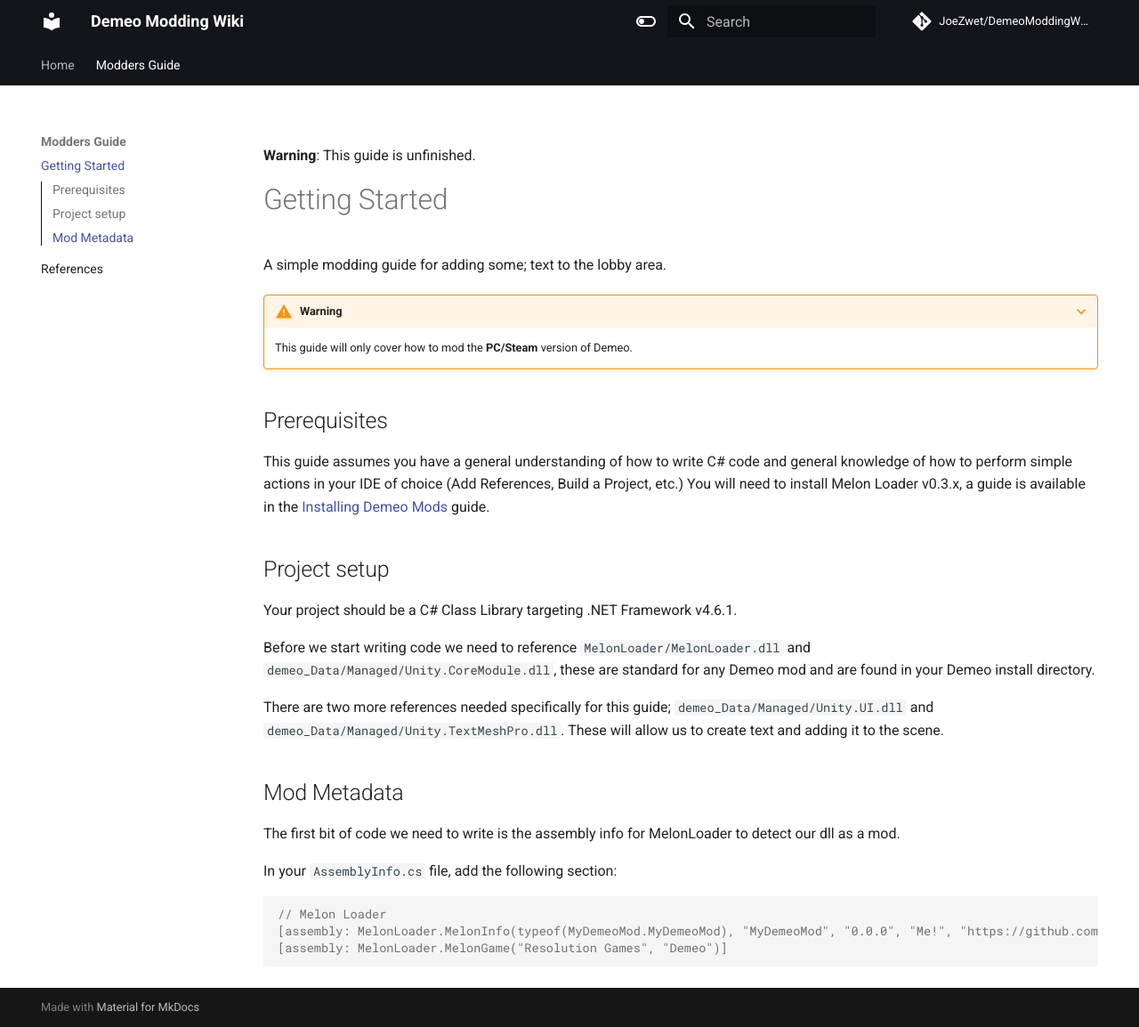
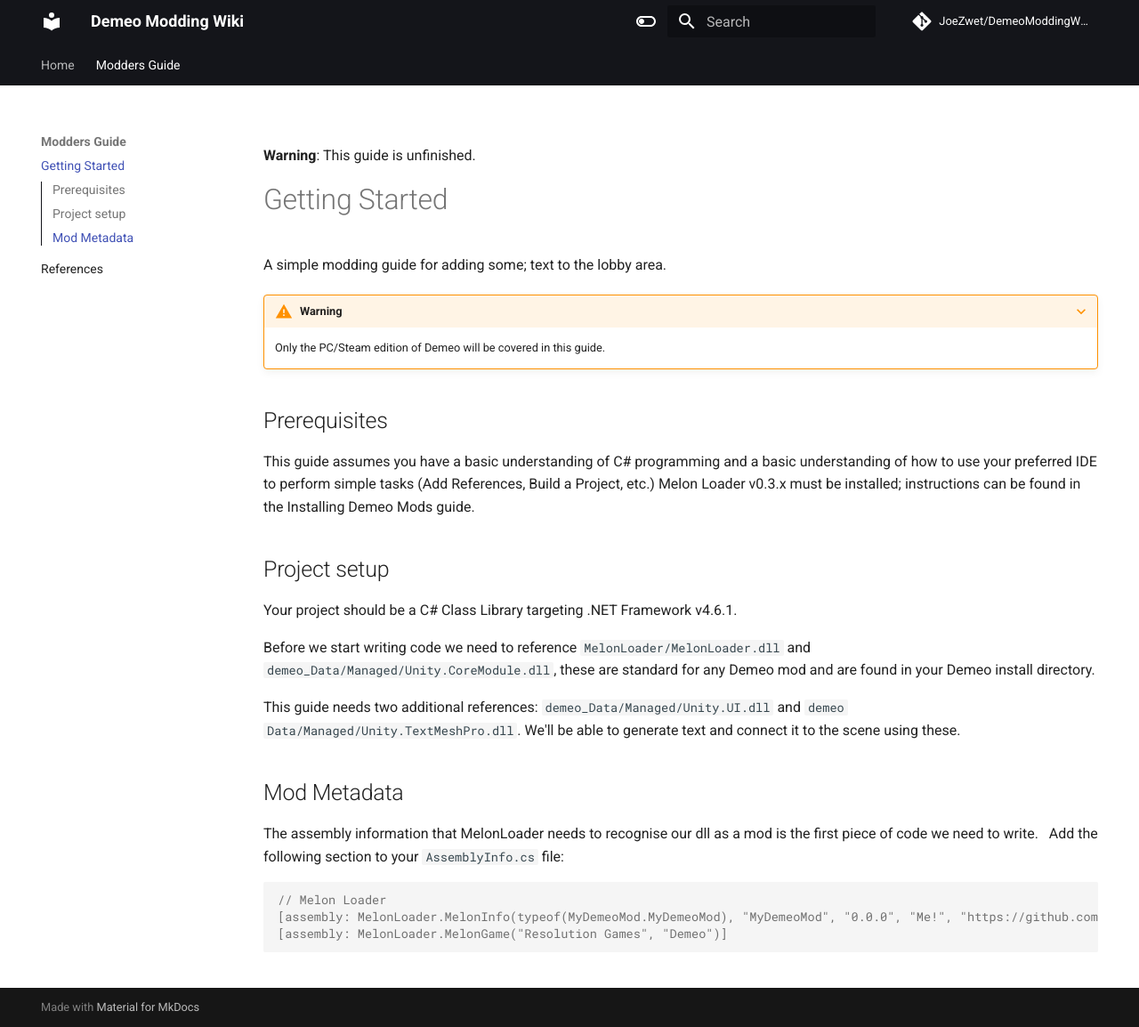
Before and after one commit to DemeoModdingGroup/wiki, an MkDocs documentation site: the page built from docs/modders-guide/getting-started.md, in a window 1280 px wide and 1154 px high. Shown: the whole window at 89% size. Built offline with MkDocs 1.6.1 and Material for MkDocs 9.7.7, drawn with Linux system fonts in a browser that asks for light colours; comment, search, counter and statistics services are not loaded.

Commit message:
fix: improve wording of basic guide

````diff
--- a/docs/modders-guide/getting-started.md
+++ b/docs/modders-guide/getting-started.md
@@ -3,12 +3,10 @@
 A simple modding guide for adding some; text to the lobby area.
 
 ???+ warning
-    This guide will only cover how to mod the **PC/Steam** version of Demeo.
+    Only the PC/Steam edition of Demeo will be covered in this guide.
 
 ## Prerequisites
-This guide assumes you have a general understanding of how to write C# code and general knowledge of how to perform simple actions in your IDE of choice (Add References, Build a Project, etc.)
-You will need to install Melon Loader v0.3.x, a guide is available in the [Installing Demeo Mods]() guide.
-
+This guide assumes you have a basic understanding of C# programming and a basic understanding of how to use your preferred IDE to perform simple tasks (Add References, Build a Project, etc.) Melon Loader v0.3.x must be installed; instructions can be found in the Installing Demeo Mods guide.
 
 ## Project setup
 
@@ -16,12 +14,12 @@
 
 Before we start writing code we need to reference `MelonLoader/MelonLoader.dll` and `demeo_Data/Managed/Unity.CoreModule.dll`, these are standard for any Demeo mod and are found in your Demeo install directory.
 
-There are two more references needed specifically for this guide; `demeo_Data/Managed/Unity.UI.dll` and `demeo_Data/Managed/Unity.TextMeshPro.dll`. These will allow us to create text and adding it to the scene.
+This guide needs two additional references: `demeo_Data/Managed/Unity.UI.dll` and `demeo Data/Managed/Unity.TextMeshPro.dll`. We'll be able to generate text and connect it to the scene using these.
 
 ## Mod Metadata
-The first bit of code we need to write is the assembly info for MelonLoader to detect our dll as a mod.
+The assembly information that MelonLoader needs to recognise our dll as a mod is the first piece of code we need to write.
 
-In your `AssemblyInfo.cs` file, add the following section:
+Add the following section to your `AssemblyInfo.cs` file:
 ```csharp
 // Melon Loader
 [assembly: MelonLoader.MelonInfo(typeof(MyDemeoMod.MyDemeoMod), "MyDemeoMod", "0.0.0", "Me!", "https://github.com/Me/MyDemeoMod")]
````
